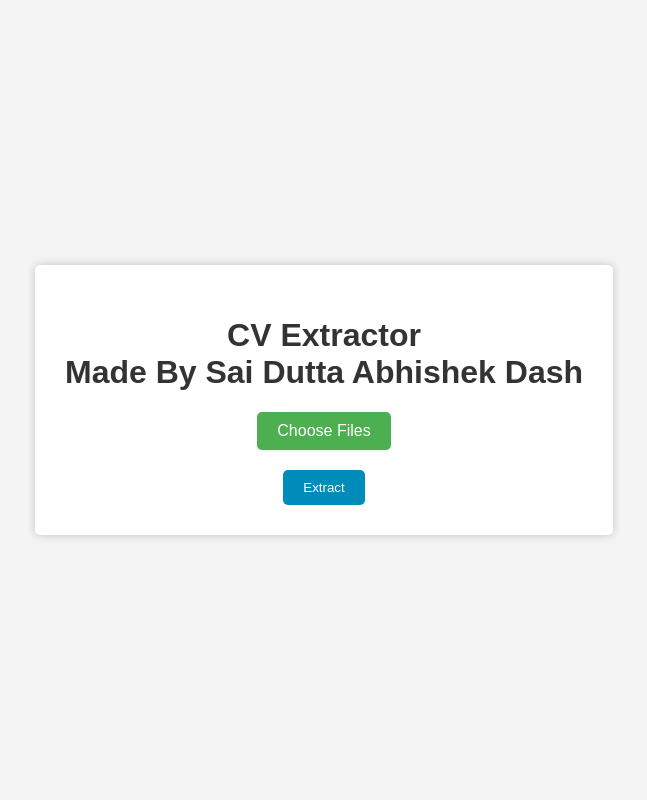
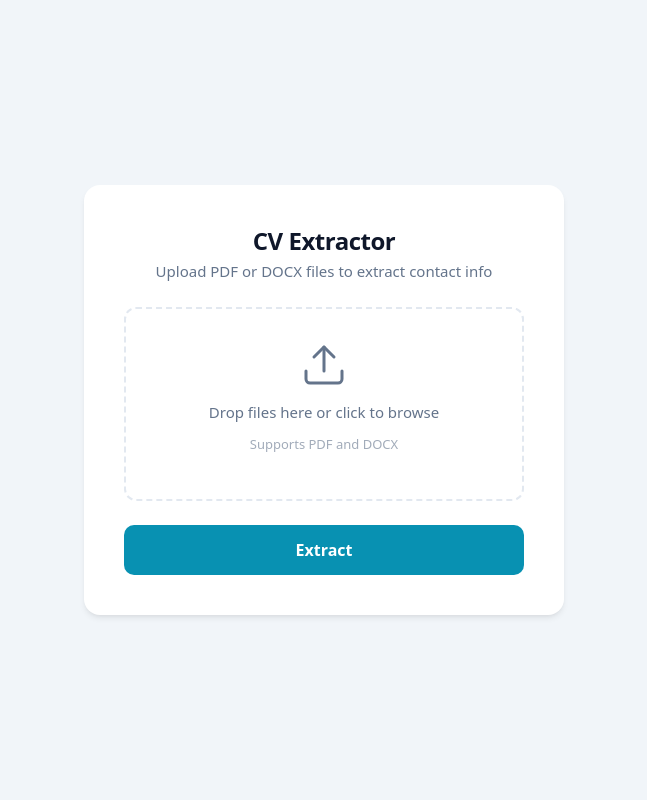
Before and after one commit to instax-dutta/CvExtractor-Webapp, a Flask app: page / in a window 1280 px wide. Shown: the whole page, without its empty margins (316-963 px from the left). Run offline with Flask 3, Linux system fonts and the light colour scheme.

Commit message:
Modernise codebase with type hints, pathlib, logging, and UI overhaul
- Add full type hints, dataclasses, and pathlib throughout main.py
- Replace PyPDF2 with pypdf, add structured logging and error handling
- Pin dependencies with version ranges, group by purpose
- Overhaul UI: inline SVG icons, dark mode, accessibility (aria, keyboard nav,
  reduced-motion), proper contrast ratios, and drag-and-drop improvements
- Remove stale output.xlsx from tracking

```diff
--- a/main.py
+++ b/main.py
@@ -1,79 +1,194 @@
+"""CV Extractor - Extract information from CV/resume files."""
+
+from __future__ import annotations
+
+import logging
+import re
+import tempfile
+from dataclasses import dataclass, field
+from pathlib import Path
+from typing import IO
+
+import docx
+import openpyxl
 from flask import Flask, render_template, request, send_file
-import os
-import docx
-import PyPDF2
-import openpyxl
-import re
+from openpyxl.worksheet.worksheet import Worksheet
+from pypdf import PdfReader
+from werkzeug.datastructures import FileStorage
+from werkzeug.utils import secure_filename
 
-app = Flask(__name__)
-app.config['UPLOAD_FOLDER'] = 'uploads'
+logger = logging.getLogger(__name__)
 
-@app.route('/')
+
+@dataclass
+class AppConfig:
+    upload_folder: Path = Path("uploads")
+    max_file_size: int = 16 * 1024 * 1024
+    allowed_extensions: frozenset = field(
+        default_factory=lambda: frozenset({".pdf", ".docx"}),
+    )
+    output_filename: str = "output.xlsx"
+
+
+config = AppConfig()
+
+
+def create_app() -> Flask:
+    app = Flask(__name__)
+    app.config.from_mapping(
+        UPLOAD_FOLDER=str(config.upload_folder),
+        MAX_CONTENT_LENGTH=config.max_file_size,
+        SECRET_KEY="dev",
+    )
+    return app
+
+
+app = create_app()
+
+
+@dataclass
+class CvData:
+    name: str = ""
+    email: str = ""
+    phone: str = ""
+
+
+def _allowed_file(filename: str) -> bool:
+    return Path(filename).suffix.lower() in config.allowed_extensions
+
+
+def _extract_text_from_pdf(file: IO[bytes]) -> str:
+    pdf_reader = PdfReader(file)
+    return "\n".join(
+        page.extract_text() or "" for page in pdf_reader.pages
+    )
+
+
+def _extract_text_from_docx(file_path: Path) -> str:
+    doc = docx.Document(str(file_path))
+    return "\n".join(para.text for para in doc.paragraphs)
+
+
+def _extract_name(text: str) -> str:
+    match = re.search(r"\b[A-Z][a-z]+(?:\s+[A-Z][a-z]+)+\b", text)
+    return match.group() if match else ""
+
+
+def _extract_email(text: str) -> str:
+    match = re.search(r"[\w.%+-]+@[\w.-]+\.[A-Za-z]{2,}", text)
+    return match.group() if match else ""
+
+
+def _extract_phone(text: str) -> str:
+    match = re.search(r"\b\d{3}[-.]?\d{3}[-.]?\d{4}\b", text)
+    return match.group() if match else ""
+
+
+def extract_data(file_path: Path) -> CvData:
+    suffix = file_path.suffix.lower()
+
+    try:
+        if suffix == ".pdf":
+            with open(file_path, "rb") as f:
+                text = _extract_text_from_pdf(f)
+        elif suffix == ".docx":
+            text = _extract_text_from_docx(file_path)
+        else:
+            logger.warning("Unsupported file type: %s", suffix)
+            return CvData()
+    except (FileNotFoundError, PermissionError) as exc:
+        logger.error("Failed to read %s: %s", file_path, exc)
+        return CvData()
+
+    if not text.strip():
+        logger.warning("No text extracted from %s", file_path)
+        return CvData()
+
+    return CvData(
+        name=_extract_name(text),
+        email=_extract_email(text),
+        phone=_extract_phone(text),
+    )
+
+
+def _build_workbook(results: list[CvData]) -> openpyxl.Workbook:
+    workbook = openpyxl.Workbook()
+    worksheet: Worksheet | None = workbook.active
+    if worksheet is None:
+        worksheet = workbook.create_sheet("CV Data")
+    else:
+        worksheet.title = "CV Data"
+    worksheet.append(["Name", "Email", "Phone"])
+    for data in results:
+        worksheet.append([data.name, data.email, data.phone])
+    return workbook
+
+
+@app.route("/")
 def index():
-    return render_template('index.html')
+    return render_template("index.html")
 
-@app.route('/extract', methods=['POST'])
+
+@app.route("/extract", methods=["POST"])
 def extract():
-    files = request.files.getlist('files')
-    if not files:
-        return render_template('index.html', error='No files uploaded'), 400
+    files: list[FileStorage] = request.files.getlist("files")
+    if not files or all(f.filename == "" for f in files):
+        return render_template("index.html", error="No files uploaded"), 400
 
-    workbook = openpyxl.Workbook()
-    worksheet = workbook.active
-    worksheet.title = 'CV Data'
-    worksheet.append(['Name', 'Email', 'Phone'])
+    results: list[CvData] = []
 
     for file in files:
         filename = file.filename
-        file_path = os.path.join(app.config['UPLOAD_FOLDER'], filename)
-        file.save(file_path)
+        if not filename or not _allowed_file(filename):
+            logger.warning("Skipping unsupported file: %s", filename)
+            continue
 
-        name, email, phone = extract_data(file_path)
-        worksheet.append([name, email, phone])
+        safe_name = secure_filename(filename)
+        temp_dir = Path(tempfile.mkdtemp())
+        file_path = temp_dir / safe_name
 
-        os.remove(file_path)
+        try:
+            file.save(str(file_path))
+            data = extract_data(file_path)
+            results.append(data)
+            logger.info("Extracted data from %s: %s", filename, data)
+        except OSError as exc:
+            logger.error("File error for %s: %s", filename, exc)
+        finally:
+            try:
+                file_path.unlink(missing_ok=True)
+                temp_dir.rmdir()
+            except OSError:
+                pass
 
-    output_path = os.path.join(app.root_path, 'output.xlsx')
-    workbook.save(output_path)
+    if not results:
+        return render_template("index.html", error="No valid data extracted"), 400
 
-    return send_file('output.xlsx', as_attachment=True)
+    workbook = _build_workbook(results)
+    output_path = Path(tempfile.gettempdir()) / config.output_filename
+    workbook.save(str(output_path))
 
-def extract_data(file_path):
-    text = ''
-    name = ''
-    email = ''
-    phone = ''
+    return send_file(
+        str(output_path),
+        as_attachment=True,
+        download_name=config.output_filename,
+    )
 
-    if file_path.endswith('.pdf'):
-        with open(file_path, 'rb') as file:
-            pdf_reader = PyPDF2.PdfReader(file)
-            for page in range(len(pdf_reader.pages)):
-                text += pdf_reader.pages[page].extract_text()
 
-    elif file_path.endswith('.docx'):
-        doc = docx.Document(file_path)
-        for para in doc.paragraphs:
-            text += para.text + '\n'
+def configure_logging() -> None:
+    logging.basicConfig(
+        level=logging.INFO,
+        format="%(asctime)s [%(levelname)s] %(name)s: %(message)s",
+        datefmt="%Y-%m-%d %H:%M:%S",
+    )
 
-    # Extract name
-    name_pattern = r'\b[A-Z][a-z]+\s+[A-Z][a-z]+\b'
-    name_match = re.search(name_pattern, text)
-    if name_match:
-        name = name_match.group()
 
-    # Extract email
-    email = re.search(r'[\w\.-]+@[\w\.-]+', text)
-    if email:
-        email = email.group()
+def main() -> None:
+    configure_logging()
+    config.upload_folder.mkdir(exist_ok=True)
+    logger.info("Starting CV Extractor on http://127.0.0.1:5000")
+    app.run(host="127.0.0.1", port=5000, debug=True)
 
-    # Extract phone number
-    phone = re.search(r'\b\d{3}[-.]?\d{3}[-.]?\d{4}\b', text)
-    if phone:
-        phone = phone.group()
 
-    return name, email, phone
-
-if __name__ == '__main__':
-    if not os.path.exists(app.config['UPLOAD_FOLDER']):
-        os.makedirs(app.config['UPLOAD_FOLDER'])
-    app.run(debug=True)
+if __name__ == "__main__":
+    main()
--- a/templates/index.html
+++ b/templates/index.html
@@ -1,77 +1,329 @@
 <!DOCTYPE html>
-<html>
+<html lang="en">
 <head>
+<meta charset="UTF-8">
+<meta name="viewport" content="width=device-width, initial-scale=1">
 <title>CV Extractor</title>
 <style>
+:root {
+  --bg: #f1f5f9;
+  --surface: #ffffff;
+  --text: #0f172a;
+  --text-muted: #64748b;
+  --primary: #0891b2;
+  --primary-hover: #0e7490;
+  --primary-subtle: #ecfeff;
+  --accent: #059669;
+  --error: #dc2626;
+  --error-bg: #fef2f2;
+  --error-border: #fecaca;
+  --border: #e2e8f0;
+  --border-hover: #94a3b8;
+  --shadow: 0 1px 2px rgba(0,0,0,.06), 0 1px 3px rgba(0,0,0,.1);
+  --shadow-lg: 0 4px 6px -1px rgba(0,0,0,.08), 0 2px 4px -2px rgba(0,0,0,.05);
+}
+@media (prefers-color-scheme: dark) {
+  :root {
+    --bg: #0f172a;
+    --surface: #1e293b;
+    --text: #f1f5f9;
+    --text-muted: #94a3b8;
+    --primary: #22d3ee;
+    --primary-hover: #67e8f9;
+    --primary-subtle: #0f292e;
+    --accent: #34d399;
+    --error: #f87171;
+    --error-bg: #451a1a;
+    --error-border: #7f1d1d;
+    --border: #334155;
+    --border-hover: #64748b;
+    --shadow: 0 1px 2px rgba(0,0,0,.2), 0 1px 3px rgba(0,0,0,.3);
+    --shadow-lg: 0 4px 6px -1px rgba(0,0,0,.3), 0 2px 4px -2px rgba(0,0,0,.2);
+  }
+}
+@media (prefers-reduced-motion: reduce) {
+  *,
+  *::before,
+  *::after {
+    animation-duration: 0.01ms !important;
+    animation-iteration-count: 1 !important;
+    transition-duration: 0.01ms !important;
+  }
+}
+*,
+*::before,
+*::after {
+  box-sizing: border-box;
+  margin: 0;
+  padding: 0;
+}
 body {
-            font-family: Arial, sans-serif;
-            background-color: #f4f4f4;
+  font-family: system-ui, -apple-system, sans-serif;
+  font-size: 1rem;
+  line-height: 1.6;
+  background: var(--bg);
+  color: var(--text);
   display: flex;
   justify-content: center;
   align-items: center;
-            height: 100vh;
+  min-height: 100vh;
   margin: 0;
+  padding: 1rem;
 }
 .container {
-            background-color: #fff;
-            padding: 30px;
-            border-radius: 5px;
-            box-shadow: 0 0 10px rgba(0, 0, 0, 0.2);
+  background: var(--surface);
+  padding: 2.5rem;
+  border-radius: 16px;
+  box-shadow: var(--shadow-lg);
   text-align: center;
+  width: 100%;
+  max-width: 480px;
 }
 h1 {
-            color: #333;
+  font-size: 1.5rem;
+  font-weight: 700;
+  margin-bottom: .25rem;
+  line-height: 1.3;
+  letter-spacing: -.02em;
 }
-        .file-input {
-            margin-bottom: 20px;
+.subtitle {
+  font-size: .9375rem;
+  color: var(--text-muted);
+  margin-bottom: 1.5rem;
+  line-height: 1.5;
 }
-        .file-input input[type="file"] {
+[role="alert"] {
+  background: var(--error-bg);
+  color: var(--error);
+  border: 1px solid var(--error-border);
+  border-radius: 10px;
+  padding: .75rem 1rem;
+  margin-bottom: 1rem;
+  font-size: .875rem;
+  line-height: 1.5;
+  text-align: left;
+}
+.drop-zone {
+  border: 2px dashed var(--border);
+  border-radius: 12px;
+  padding: 2rem 1rem;
+  margin-bottom: 1.5rem;
+  cursor: pointer;
+  transition: border-color .2s, background .2s, box-shadow .2s;
+}
+.drop-zone:hover,
+.drop-zone.dragover {
+  border-color: var(--primary);
+  background: var(--primary-subtle);
+  box-shadow: 0 0 0 4px color-mix(in srgb, var(--primary) 12%, transparent);
+}
+.drop-zone:focus-visible {
+  outline: 2px solid var(--primary);
+  outline-offset: 2px;
+}
+.drop-zone input {
   display: none;
 }
-        .file-input label {
-            display: inline-block;
-            padding: 10px 20px;
-            background-color: #4CAF50;
-            color: #fff;
-            border-radius: 5px;
+.drop-zone-label {
+  display: flex;
+  flex-direction: column;
+  align-items: center;
+  gap: .75rem;
   cursor: pointer;
 }
-        .submit-btn {
-            padding: 10px 20px;
-            background-color: #008CBA;
-            color: #fff;
+.drop-zone-icon {
+  width: 48px;
+  height: 48px;
+  color: var(--text-muted);
+  transition: color .2s;
+}
+.drop-zone:hover .drop-zone-icon {
+  color: var(--primary);
+}
+.drop-zone-text {
+  font-size: .9375rem;
+  color: var(--text-muted);
+  line-height: 1.5;
+}
+.drop-zone-hint {
+  font-size: .8125rem;
+  color: var(--text-muted);
+  opacity: .6;
+  line-height: 1.5;
+}
+#file-count {
+  display: block;
+  margin-top: .75rem;
+  font-size: .8125rem;
+  font-weight: 600;
+  color: var(--primary);
+  line-height: 1.5;
+}
+.btn {
+  position: relative;
+  display: inline-flex;
+  align-items: center;
+  justify-content: center;
+  gap: .5rem;
+  width: 100%;
+  padding: .8125rem 1.5rem;
+  background: var(--primary);
+  color: #ffffff;
+  font-size: 1rem;
+  font-weight: 600;
+  font-family: inherit;
+  line-height: 1.5;
   border: none;
-            border-radius: 5px;
+  border-radius: 10px;
   cursor: pointer;
+  transition: background .15s, box-shadow .15s, transform .15s;
 }
-        .error {
-            color: red;
-            margin-bottom: 20px;
+.btn:hover {
+  background: var(--primary-hover);
+  box-shadow: var(--shadow);
+}
+.btn:active {
+  transform: scale(.97);
+}
+.btn:focus-visible {
+  outline: 2px solid var(--primary);
+  outline-offset: 2px;
+}
+.btn:disabled {
+  background: var(--border);
+  color: var(--text-muted);
+  cursor: not-allowed;
+  transform: none;
+  box-shadow: none;
+}
+.spinner {
+  display: inline-block;
+  width: 1.125rem;
+  height: 1.125rem;
+  border: 2px solid #ffffff;
+  border-top-color: transparent;
+  border-radius: 50%;
+  animation: spin .6s linear infinite;
+  vertical-align: middle;
+  flex-shrink: 0;
+}
+.btn:disabled .spinner {
+  border-color: var(--text-muted);
+  border-top-color: transparent;
+}
+@keyframes spin {
+  to {
+    transform: rotate(360deg);
+  }
 }
 </style>
 </head>
 <body>
-    <div class="container">
-        <h1>CV Extractor <br> Made By Sai Dutta Abhishek Dash</h1>
-        {% if error %}
-        <p class="error">{{ error }}</p>
-        {% endif %}
-        <form method="post" enctype="multipart/form-data" action="{{ url_for('extract') }}">
-            <div class="file-input">
-                <input type="file" name="files" multiple id="file-input" onchange="updateFileCount()">
-                <label for="file-input">Choose Files</label>
+<main class="container">
+  <h1>CV Extractor</h1>
+  <p class="subtitle">Upload PDF or DOCX files to extract contact info</p>
+
+  <div id="error" role="alert" aria-live="assertive" hidden></div>
+
+  <form method="post" enctype="multipart/form-data" action="{{ url_for('extract') }}" id="upload-form" novalidate>
+    <div class="drop-zone" id="drop-zone" tabindex="0" role="button" aria-label="Click or drag to upload CV files">
+      <label class="drop-zone-label" for="file-input">
+        <svg class="drop-zone-icon" xmlns="http://www.w3.org/2000/svg" viewBox="0 0 24 24" fill="none" stroke="currentColor" stroke-width="1.5" stroke-linecap="round" stroke-linejoin="round" aria-hidden="true">
+          <path d="M21 15v4a2 2 0 0 1-2 2H5a2 2 0 0 1-2-2v-4"/>
+          <polyline points="17 8 12 3 7 8"/>
+          <line x1="12" y1="3" x2="12" y2="15"/>
+        </svg>
+        <span class="drop-zone-text">Drop files here or click to browse</span>
+        <span class="drop-zone-hint">Supports PDF and DOCX</span>
+      </label>
+      <input
+        type="file"
+        name="files"
+        id="file-input"
+        multiple
+        accept=".pdf,.docx"
+      >
       <span id="file-count"></span>
     </div>
-            <input type="submit" value="Extract" class="submit-btn">
+
+    <button type="submit" class="btn" id="submit-btn">
+      <span id="btn-text">Extract</span>
+    </button>
   </form>
-    </div>
+</main>
+
 <script>
-        function updateFileCount() {
   const fileInput = document.getElementById('file-input');
   const fileCount = document.getElementById('file-count');
-            const numFiles = fileInput.files.length;
-            fileCount.textContent = `(${numFiles} file(s) selected)`;
+  const dropZone = document.getElementById('drop-zone');
+  const form = document.getElementById('upload-form');
+  const submitBtn = document.getElementById('submit-btn');
+  const btnText = document.getElementById('btn-text');
+  const errorEl = document.getElementById('error');
+
+  function updateFileCount() {
+    const n = fileInput.files.length;
+    fileCount.textContent = n
+      ? `${n} file${n !== 1 ? 's' : ''} selected`
+      : '';
   }
+
+  function showError(msg) {
+    errorEl.textContent = msg;
+    errorEl.hidden = false;
+  }
+
+  function clearError() {
+    errorEl.hidden = true;
+    errorEl.textContent = '';
+  }
+
+  fileInput.addEventListener('change', () => {
+    clearError();
+    updateFileCount();
+  });
+
+  dropZone.addEventListener('click', () => {
+    fileInput.click();
+  });
+
+  dropZone.addEventListener('keydown', e => {
+    if (e.key === 'Enter' || e.key === ' ') {
+      e.preventDefault();
+      fileInput.click();
+    }
+  });
+
+  dropZone.addEventListener('dragover', e => {
+    e.preventDefault();
+    e.stopPropagation();
+    dropZone.classList.add('dragover');
+  });
+
+  dropZone.addEventListener('dragleave', e => {
+    e.preventDefault();
+    e.stopPropagation();
+    dropZone.classList.remove('dragover');
+  });
+
+  dropZone.addEventListener('drop', e => {
+    e.preventDefault();
+    e.stopPropagation();
+    dropZone.classList.remove('dragover');
+    fileInput.files = e.dataTransfer.files;
+    updateFileCount();
+  });
+
+  form.addEventListener('submit', e => {
+    clearError();
+    if (!fileInput.files.length) {
+      e.preventDefault();
+      showError('Please select at least one file.');
+      return;
+    }
+    submitBtn.disabled = true;
+    btnText.innerHTML = '<span class="spinner"></span>Extracting…';
+  });
 </script>
 </body>
 </html>
```
Also changed, not shown: requirements.txt (+14 -5 lines), 1 other file. Lines whose indentation alone changed are shown as unchanged.
